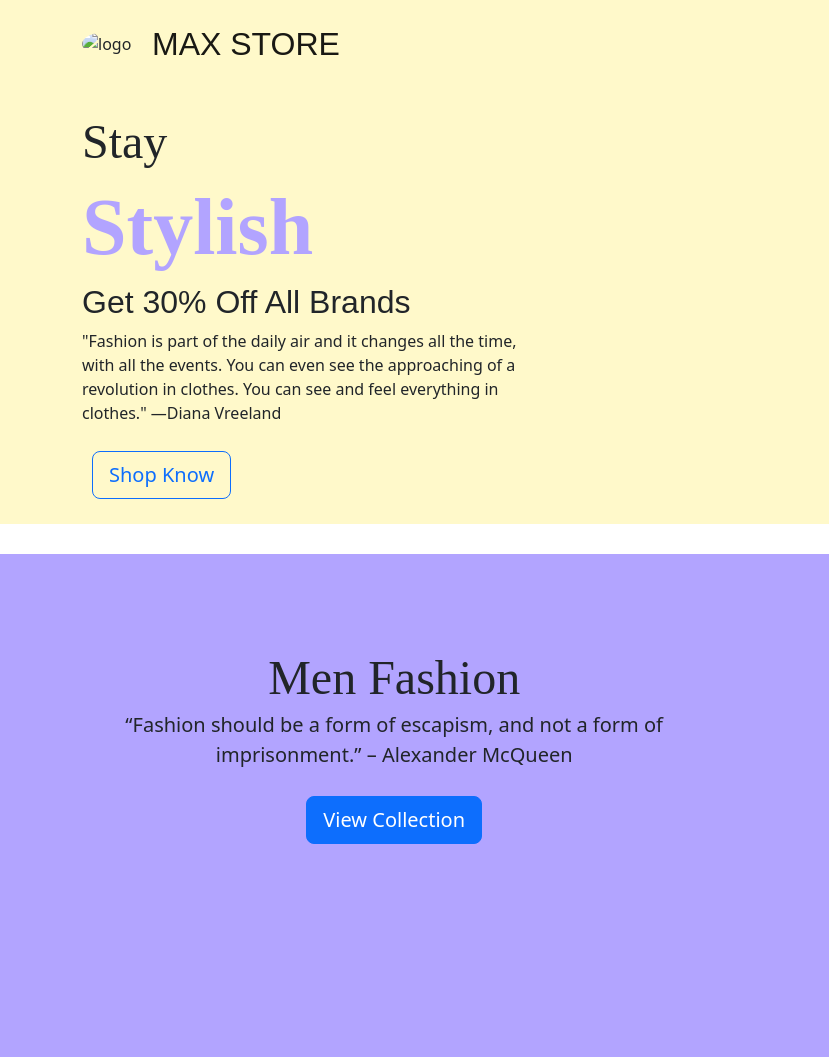
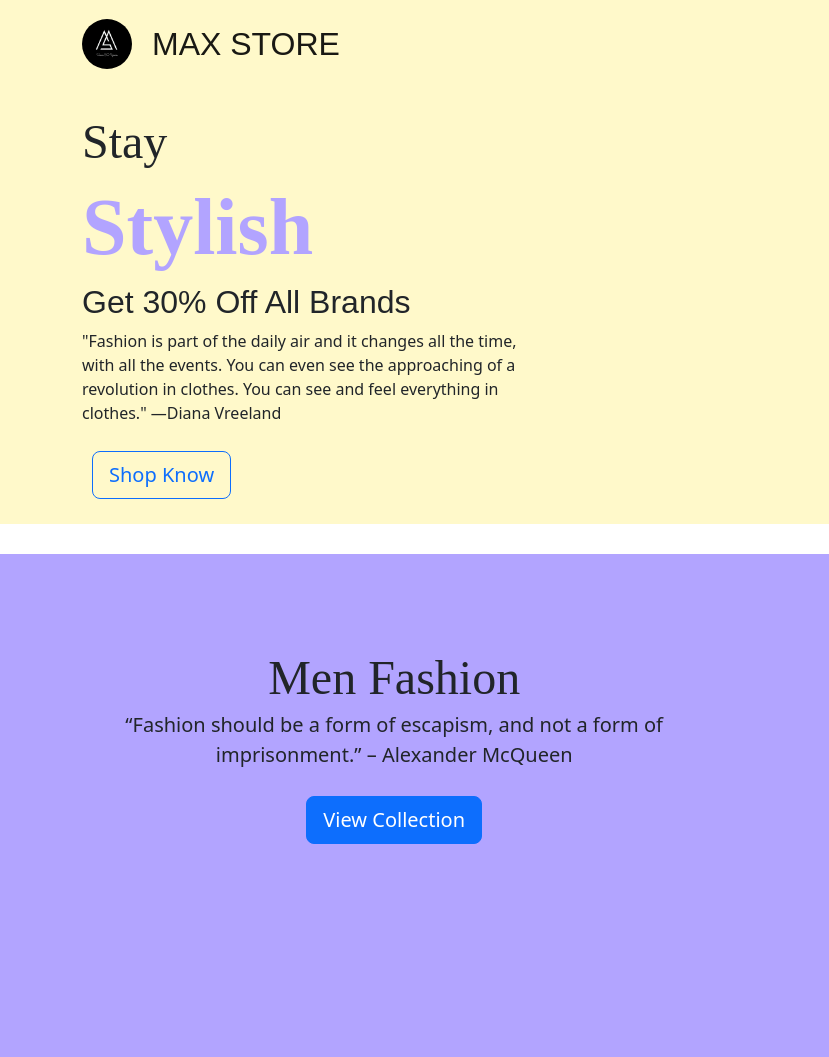
Before and after one commit to Lewiswinston/cv2, a plain HTML site: page index.html in a window 1280 px wide. Shown: the top 1057 px of the page, 0-829 px from the left. Drawn offline with nearby package versions, Linux system fonts and the light colour scheme; the site is published under a folder, as on GitHub Pages, so addresses that start at the root find nothing.

Commit message:
Update index.html

```diff
--- a/index.html
+++ b/index.html
@@ -6,7 +6,7 @@
     <meta name="viewport" content="width=device-width, initial-scale=1.0">
     <title>Max Store</title>
     <!-- favicon icon  -->
-    <link rel="favicon icon" href="/logo.jpg">
+    <link rel="favicon icon" href="cv2/logo.jpg">
     <!-- font aswesome  -->
     <script src="https://kit.fontawesome.com/272555b959.js" crossorigin="anonymous"></script>
 
@@ -25,7 +25,7 @@
     <div class="container-fluid">
     <!-- navbar  -->
     <nav class="navbar navbar-expand-lg  ">
-      <img class="logo" src="/logo.jpg" alt=" logo">
+      <img class="logo" src="cv2/logo.jpg" alt=" logo">
           <a class="navbar-brand" href="#">MAX STORE</a>
           <!-- toggler  -->
           <button class="navbar-toggler" type="button" data-bs-toggle="collapse" data-bs-target="#navbarNavDropdown" aria-controls="navbarNavDropdown" aria-expanded="false" aria-label="Toggle navigation">
```
